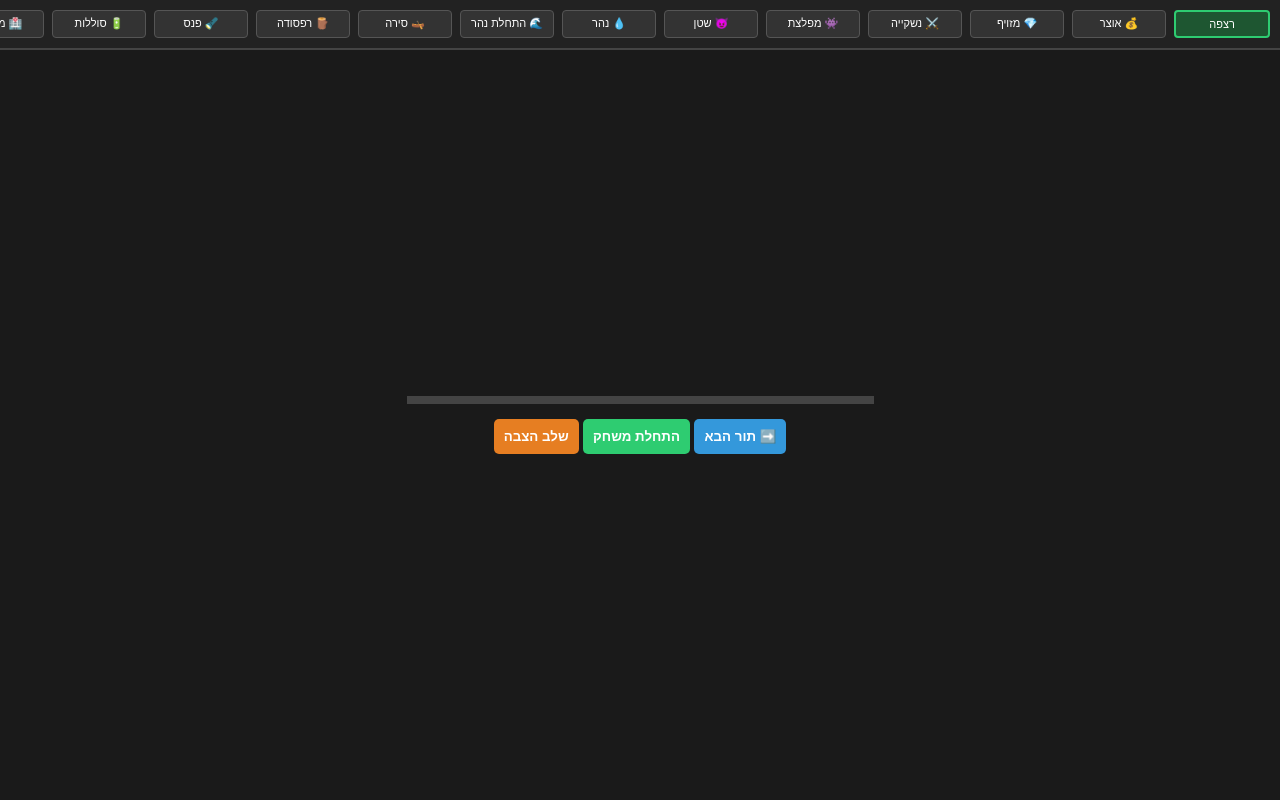
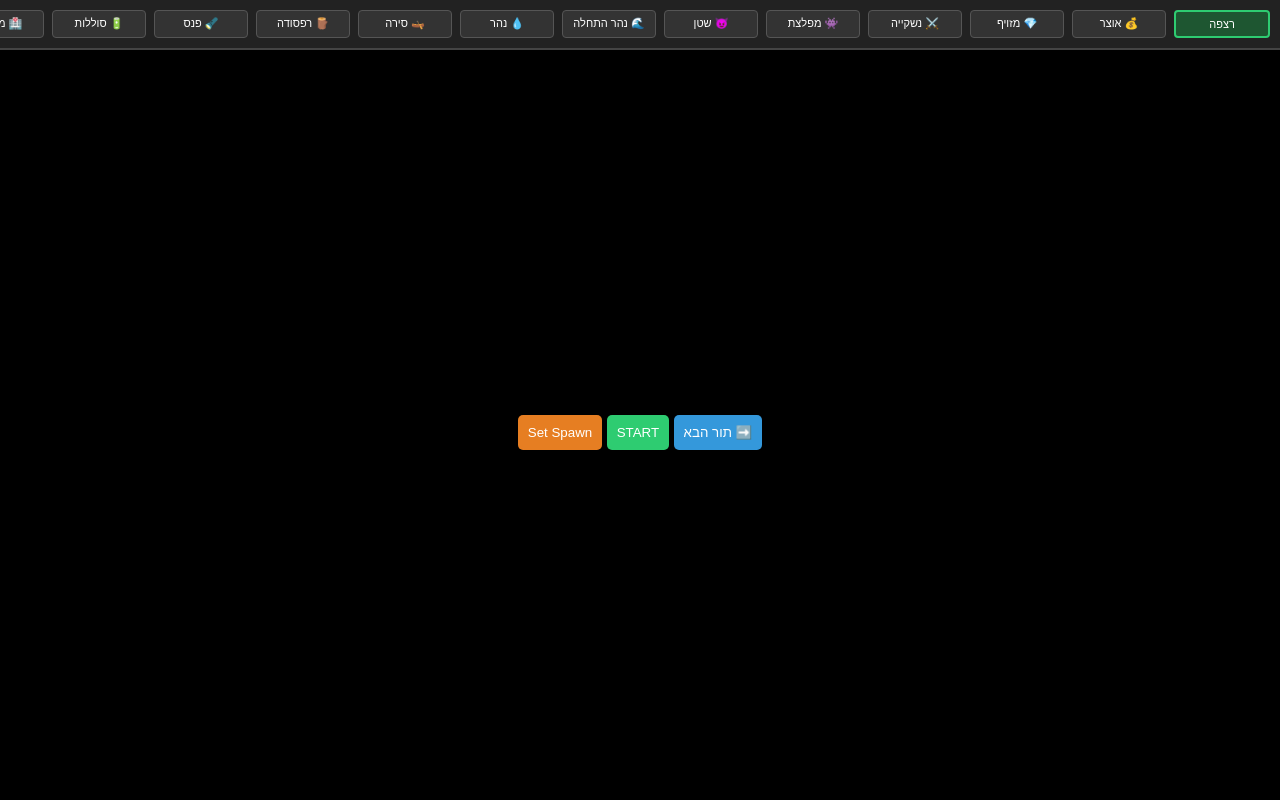
Before and after one commit to randomterner/my-maze-game, a Flask app: page /manager in a window 1280 px wide. Run offline with Flask 3, Linux system fonts and the light colour scheme; some libraries are stand-ins or nearby versions.

Commit message:
Update manager.html

```diff
--- a/templates/manager.html
+++ b/templates/manager.html
@@ -7,12 +7,12 @@
     <style>
         body { display: flex; background: #1a1a1a; color: white; margin: 0; font-family: sans-serif; height: 100vh; flex-direction: column; }
         #sidebar { background: #222; border-bottom: 2px solid #444; padding: 10px; display: flex; gap: 8px; overflow-x: auto; }
-        #grid-area { flex-grow: 1; display: flex; flex-direction: column; align-items: center; justify-content: center; direction: ltr !important; }
-        #grid { display: grid; grid-template-columns: repeat(10, 32px); gap: 1px; background: #444; padding: 4px; }
+        #grid-area { flex-grow: 1; display: flex; flex-direction: column; align-items: center; justify-content: center; background: #000; direction: ltr !important; }
+        #grid { display: grid; grid-template-columns: repeat(10, 32px); gap: 1px; background: #444; }
         @media (min-width: 600px) { #grid { grid-template-columns: repeat(10, 45px); } .cell { width: 45px !important; height: 45px !important; } }
         .cell { width: 32px; height: 32px; background: #fff; position: relative; background-size: contain; box-sizing: border-box; cursor: pointer; }
-        .wall-top { box-shadow: inset 0 6px 0 0 #ff4d4d; }
-        .wall-left { box-shadow: inset 6px 0 0 0 #ff4d4d; }
+        .wall-top { box-shadow: inset 0 5px 0 0 #ff4d4d; }
+        .wall-left { box-shadow: inset 5px 0 0 0 #ff4d4d; }
         .tile-opt { min-width: 80px; padding: 6px; background: #333; border-radius: 4px; text-align: center; font-size: 11px; flex-shrink: 0; border: 1px solid #555; }
         .selected { border: 2px solid #2ecc71; background: #1e5631; }
         .p-dot { width: 14px; height: 14px; background: #00ffff; border-radius: 50%; position: absolute; top: 10px; left: 10px; border: 1px solid black; }
@@ -26,8 +26,8 @@
         <div class="tile-opt" onclick="sel('armory', this)">⚔️ נשקייה</div>
         <div class="tile-opt" onclick="sel('monster', this)">👾 מפלצת</div>
         <div class="tile-opt" onclick="sel('devil', this)">😈 שטן</div>
+        <div class="tile-opt" onclick="sel('river_start', this)">🌊 נהר התחלה</div>
         <div class="tile-opt" onclick="sel('river', this)">💧 נהר</div>
-        <div class="tile-opt" onclick="sel('river_start', this)">🌊 התחלת נהר</div>
         <div class="tile-opt" onclick="sel('boat', this)">🛶 סירה</div>
         <div class="tile-opt" onclick="sel('raft', this)">🪵 רפסודה</div>
         <div class="tile-opt" onclick="sel('flashlight', this)">🔦 פנס</div>
@@ -41,9 +41,9 @@
     <div id="grid-area">
         <div id="grid"></div>
         <div style="margin-top: 15px;">
-            <button style="padding:10px; background:#e67e22; color:white; border:none; border-radius:5px; font-weight:bold;" onclick="socket.emit('set_phase', 2)">שלב הצבה</button>
-            <button style="padding:10px; background:#2ecc71; color:white; border:none; border-radius:5px; font-weight:bold;" onclick="socket.emit('set_phase', 3)">התחלת משחק</button>
-            <button style="padding:10px; background:#3498db; color:white; border:none; border-radius:5px; font-weight:bold;" onclick="socket.emit('next_turn')">תור הבא ➡️</button>
+            <button style="padding:10px; background:#e67e22; color:white; border:none; border-radius:5px;" onclick="socket.emit('set_phase', 2)">Set Spawn</button>
+            <button style="padding:10px; background:#2ecc71; color:white; border:none; border-radius:5px;" onclick="socket.emit('set_phase', 3)">START</button>
+            <button style="padding:10px; background:#3498db; color:white; border:none; border-radius:5px;" onclick="socket.emit('next_turn')">תור הבא ➡️</button>
         </div>
     </div>
 
@@ -61,9 +61,8 @@
                 c.onmousedown = (e) => {
                     if (phase !== 1) return;
                     const r = c.getBoundingClientRect();
-                    if (e.button === 0) {
-                        localMaze[y][x].tile = selTile;
-                    } else if (e.button === 2) {
+                    if (e.button === 0) localMaze[y][x].tile = selTile;
+                    else if (e.button === 2) {
                         if (e.clientY - r.top < 12) localMaze[y][x].walls.top = !localMaze[y][x].walls.top;
                         else if (e.clientX - r.left < 12) localMaze[y][x].walls.left = !localMaze[y][x].walls.left;
                     }
```
